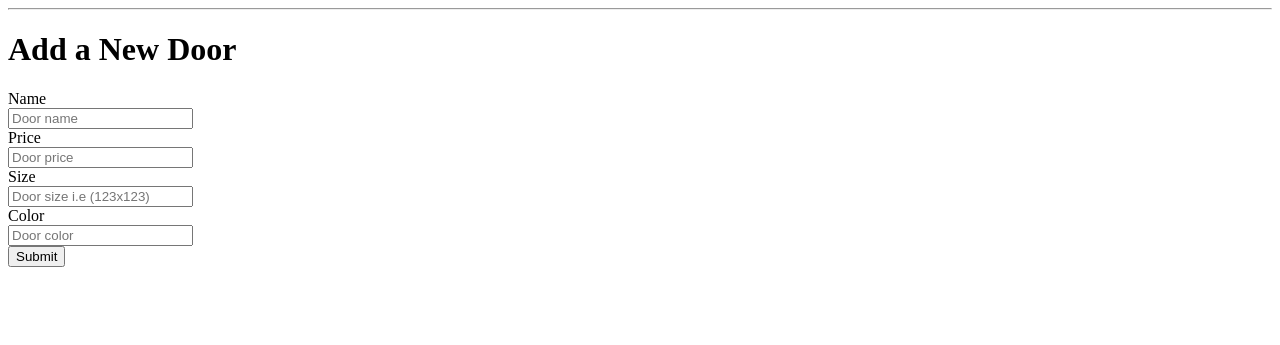
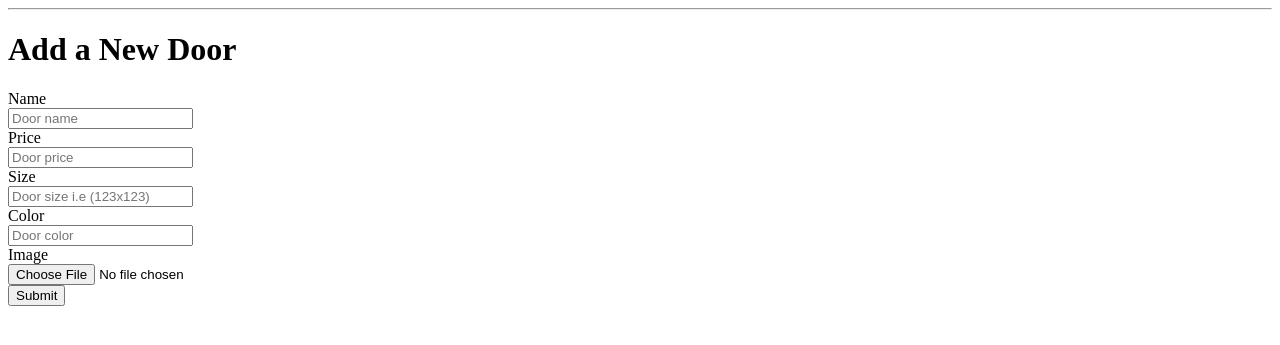
Before and after one commit to AlexEmerton/symmetrical-octo-doodle, a Flask app: page /new-door in a window 1280 px wide. Shown: the part 63-408 px from the top of the page. Run offline with Flask 2, Linux system fonts and the light colour scheme.

Commit message:
support uploading images

```diff
--- a/app.py
+++ b/app.py
@@ -1,15 +1,13 @@
 import logging
+import os
 
 import flask
 from flask import request, jsonify, render_template, flash, url_for
 from werkzeug.exceptions import InternalServerError
-from werkzeug.utils import redirect
+from werkzeug.utils import redirect, secure_filename
 
 from database.connection import Database
 from utils.helpers import get_from_env, dict_factory
-
-app = flask.Flask(__name__)
-app.config["DEBUG"] = True
 
 DATABASE = get_from_env("DATABASE")
 HOST = get_from_env("DB_HOST")
@@ -17,6 +15,12 @@ PORT = get_from_env("DB_PORT")
 USER = get_from_env("DB_USER")
 PASS = get_from_env("DB_PASS")
 CONNECTION = Database(DATABASE, USER, PASS, HOST, PORT)
+UPLOAD_FOLDER = 'static'
+
+app = flask.Flask(__name__)
+app.config["DEBUG"] = True
+app.secret_key = 'eW96YXVr'
+app.config['UPLOAD_FOLDER'] = UPLOAD_FOLDER
 
 logging.basicConfig(filename='record.log', level=logging.DEBUG,
                     format=f'%(asctime)s %(levelname)s %(name)s %(threadName)s : %(message)s')
@@ -24,7 +28,7 @@ logging.basicConfig(filename='record.log', level=logging.DEBUG,
 
 @app.route('/', methods=['GET'])
 def home():
-    rows = CONNECTION.execute_select_statement("*", "doors")
+    rows = CONNECTION.execute_select_statement("*", "doors_")
     return render_template("index.html", rows=rows)
 
 
@@ -35,6 +39,11 @@ def add_new_door():
         price = request.form['price']
         size = request.form['size']
         color = request.form['color']
+        image = request.files['image']
+
+        if image.filename != '':
+            filename = secure_filename(image.filename)
+            image.save(os.path.join(app.config['UPLOAD_FOLDER'], filename))
 
         if not name:
             flash('Name is required!')
@@ -44,17 +53,13 @@ def add_new_door():
             flash('Size is required!')
         elif not color:
             flash('Color is required!')
+        elif not image:
+            flash('Image is required!')
         else:
-            door = {
-                'name': name,
-                'price': price,
-                'size': size,
-                'color': color
-            }
-            query = f"0, \"{door['name']}\", {door['price']}, \"{door['size']}\", \"{door['color']}\""
+            query = f"0, \"{name}\", {price}, \"{size}\", \"{color}\", \"{image.filename}\""
 
             CONNECTION.row_factory = dict_factory
-            CONNECTION.execute_insert_statement("doors", query)
+            CONNECTION.execute_insert_statement("doors_", query)
             return redirect(url_for('.index'))
 
     return render_template("create.html")
@@ -74,7 +79,7 @@ def login():
 @app.route('/api/v1/resources/doors/all', methods=['GET'])
 def api_all():
     CONNECTION.row_factory = dict_factory
-    all_doors = CONNECTION.execute_select_statement("*", "doors")
+    all_doors = CONNECTION.execute_select_statement("*", "doors_")
 
     return jsonify(all_doors)
 
@@ -102,7 +107,7 @@ def add_door():
     query = f"{data['id']}, \"{data['name']}\", {data['price']}, \"{data['size']}\", \"{data['color']}\""
 
     CONNECTION.row_factory = dict_factory
-    results = CONNECTION.execute_insert_statement("doors", query)
+    results = CONNECTION.execute_insert_statement("doors_", query)
 
     return jsonify(results)
 
@@ -122,7 +127,7 @@ def update_door(door_id):
     for key in data.keys():
         update_query += f"{key} = \"{data[key]}\", "
     update_query = update_query[:-2]
-    results = CONNECTION.execute_update_statement("doors", update_query, "id", door_id)
+    results = CONNECTION.execute_update_statement("doors_", update_query, "id", door_id)
 
     return jsonify(results)
 
@@ -157,7 +162,7 @@ def api_filter():
     query = query[:-4] + ';'
 
     CONNECTION.row_factory = dict_factory
-    results = CONNECTION.execute_select_where("*", "doors", query)
+    results = CONNECTION.execute_select_where("*", "doors_", query)
 
     return jsonify(results)
 
--- a/templates/create.html
+++ b/templates/create.html
@@ -18,20 +18,26 @@
         <br>
 
 
-        <label for="title">Size</label>
+        <label for="size">Size</label>
         <br>
         <input type="text" name="size"
                placeholder="Door size i.e (123x123)"
                value="{{ request.form['size'] }}"></input>
         <br>
 
-        <label for="title">Color</label>
+        <label for="colour">Color</label>
         <br>
         <input type="text" name="color"
                placeholder="Door color"
                value="{{ request.form['color'] }}"></input>
         <br>
 
+        <label for="image">Image</label>
+        <br>
+        <input type="file" name="image" accept="image/*"
+               value="{{ request.form['file'] }}"></input>
+        <br>
+
 
         <button type="submit">Submit</button>
     </form>
```
Also changed, not shown: other parts of templates/create.html (+3 -3 lines), templates/index.html (+18 -2 lines), static/__init__.py (added).
